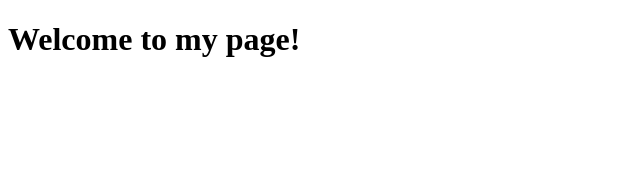
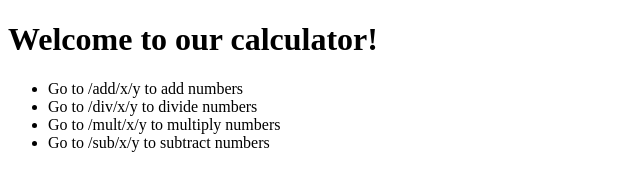
Before and after one commit to noahfeder/go-server-round-1, a plain HTML site: page index.html in a window 1280 px wide. Shown: the whole page, without its empty margins (0-640 px from the left). Drawn offline with Linux system fonts and the light colour scheme.

Commit message:
make home page

```diff
--- a/index.html
+++ b/index.html
@@ -7,6 +7,12 @@
   <title>Hello!</title>
 </head>
 <body>
-  <h1>Welcome to my page!</h1>
+  <h1>Welcome to our calculator!</h1>
+  <ul>
+    <li>Go to /add/x/y to add numbers</li>
+    <li>Go to /div/x/y to divide numbers</li>
+    <li>Go to /mult/x/y to multiply numbers</li>
+    <li>Go to /sub/x/y to subtract numbers</li>
+  </ul>
 </body>
 </html>
```
Also changed, not shown: 1 other file.
